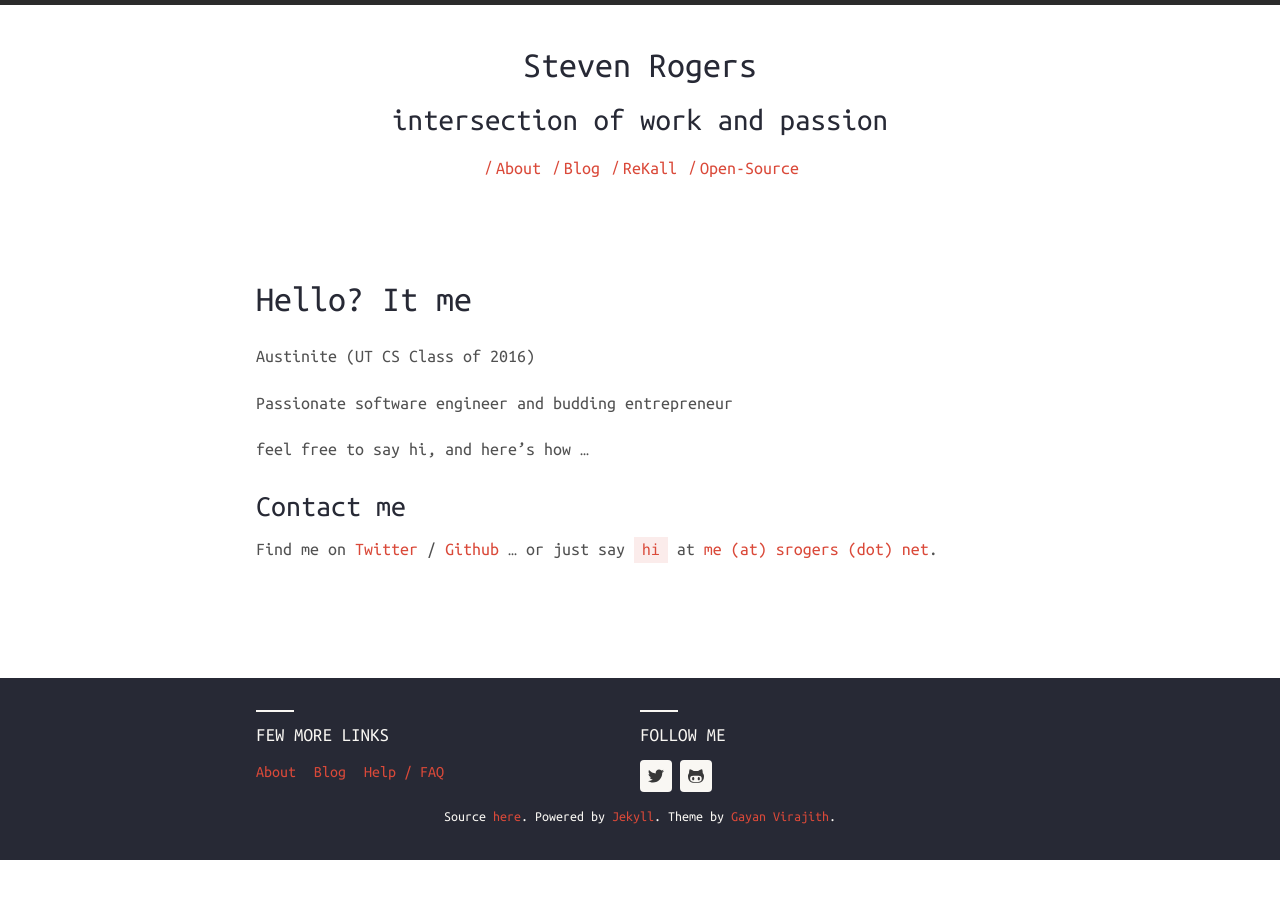
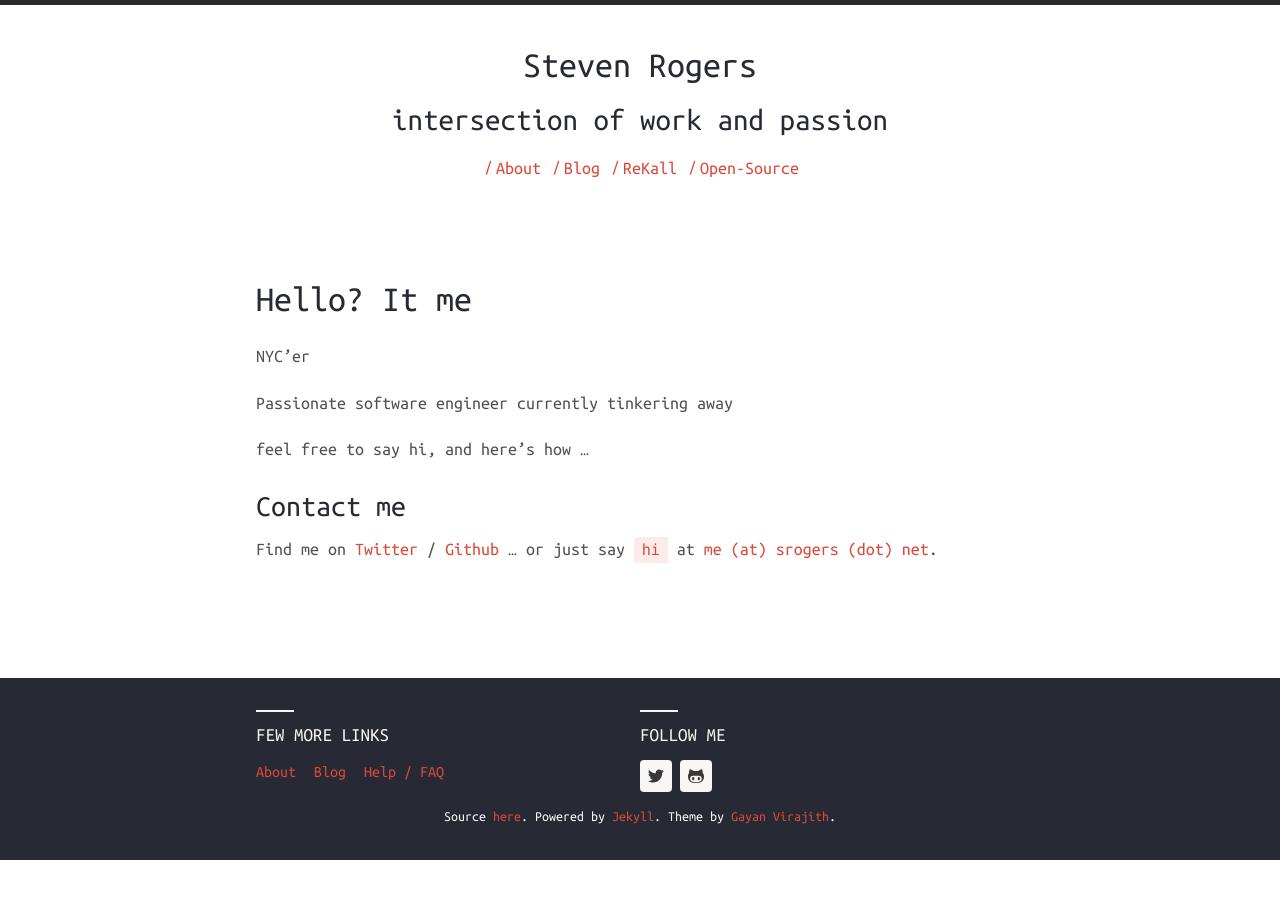
Before and after one commit to spxrogers/spxrogers.github.io, a Jekyll site: the page built from about.md, in a window 1280 px wide. Built offline with Jekyll 4.4.1, drawn with Linux system fonts in a browser that asks for light colours; nearby versions of some CDN libraries.

Commit message:
Update About page

```diff
--- a/about.md
+++ b/about.md
@@ -4,11 +4,9 @@ title: Hello? It me
 permalink: /about/
 ---
 
-Austinite (UT CS Class of 2016)
+NYC'er
 
-Passionate software engineer and budding entrepreneur
-
-
+Passionate software engineer currently tinkering away
 
 feel free to say hi, and here's how ...
 
```
